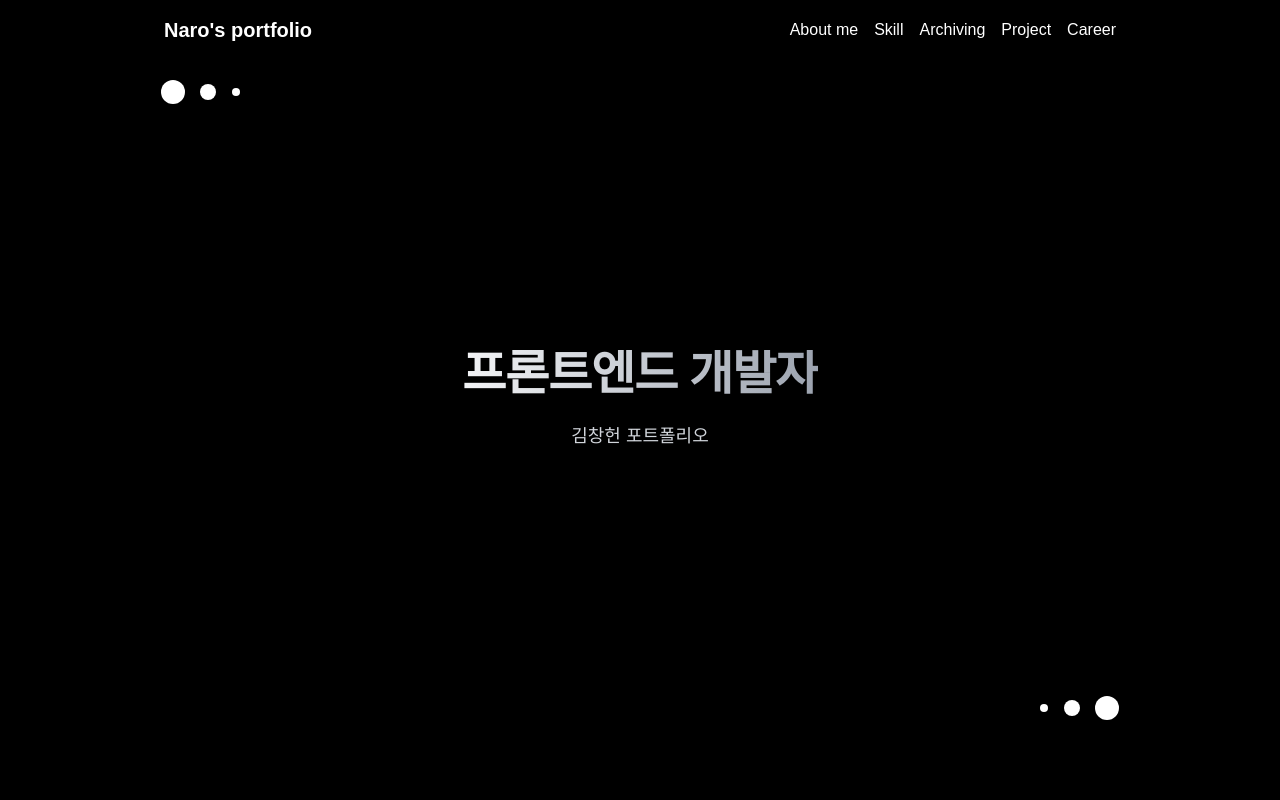
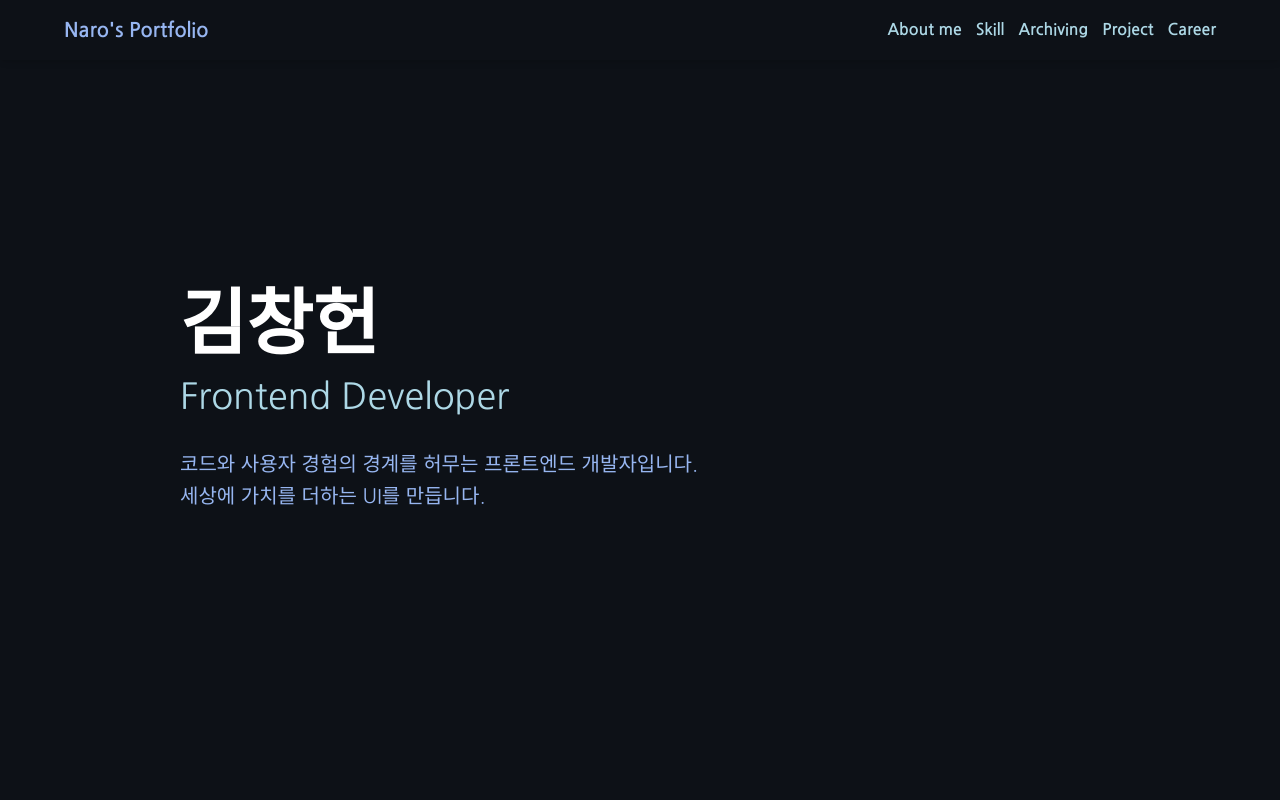
Before and after one commit to changheonkim/portfolio, a Next.js app: page / in a window 1280 px wide. Shown: the top 800 px of the page. Built offline with nearby package versions, Linux system fonts and the light colour scheme.

Commit message:
fix: 메인 색상 및 디자인 변경

```diff
--- a/src/app/layout.tsx
+++ b/src/app/layout.tsx
@@ -24,7 +24,7 @@ export default function RootLayout({
 }>) {
   return (
     <html lang="en">
-      <body className={`${nanumGothic.variable} antialiased`}>
+      <body className={`${nanumGothic.variable} font-nanum antialiased`}>
         <Navbar />
         {children}
       </body>
--- a/src/features/aboutMeSection/AboutMeSection.tsx
+++ b/src/features/aboutMeSection/AboutMeSection.tsx
@@ -1,10 +1,11 @@
 import SectionContainer from '@/widgets/sectionContainer';
-import Title from '@/shared/ui/title/Title';
+import Title from '@/shared/ui/title';
 
 export default function AboutMeSection() {
   return (
-    <SectionContainer backgroundColor="bg-white">
+    <SectionContainer>
       <Title>ABOUT ME</Title>
+      <div></div>
     </SectionContainer>
   );
 }
--- a/src/features/mainSection/ui/BallGroup.tsx
+++ /dev/null
@@ -1,41 +0,0 @@
-'use client';
-
-import { motion } from 'framer-motion';
-
-import { BallGroupProps } from '../MainSection.model';
-
-export const BallGroup: React.FC<BallGroupProps> = ({
-  position,
-  ballVariants,
-  direction,
-  controls,
-  onAnimationComplete,
-}) => {
-  return (
-    <div className={`absolute flex items-center space-x-4 ${position}`}>
-      {direction === 'left' ? (
-        <>
-          <motion.div
-            className="w-6 h-6 bg-white rounded-full shadow-lg"
-            variants={ballVariants}
-            animate={controls}
-            onAnimationComplete={onAnimationComplete}
-          />
-          <div className="w-4 h-4 bg-white rounded-full shadow-md" />
-          <div className="w-2 h-2 bg-white rounded-full shadow-sm" />
-        </>
-      ) : (
-        <>
-          <div className="w-2 h-2 bg-white rounded-full shadow-sm" />
-          <div className="w-4 h-4 bg-white rounded-full shadow-md" />
-          <motion.div
-            className="w-6 h-6 bg-white rounded-full shadow-lg"
-            variants={ballVariants}
-            animate={controls}
-            onAnimationComplete={onAnimationComplete}
-          />
-        </>
-      )}
-    </div>
-  );
-};
--- a/src/features/mainSection/ui/CentralText.tsx
+++ b/src/features/mainSection/ui/CentralText.tsx
@@ -1,12 +1,59 @@
+import { motion, useMotionValue, useTransform, animate } from 'framer-motion';
+import { useEffect } from 'react';
+
 export const CentralText = () => {
+  const baseText = 'hello, world :)' as string;
+  const count = useMotionValue(0);
+  const rounded = useTransform(count, (latest) => Math.round(latest));
+  const displayText = useTransform(rounded, (latest) =>
+    baseText.slice(0, latest),
+  );
+
+  useEffect(() => {
+    const controls = animate(count, baseText.length, {
+      type: 'tween',
+      duration: 1.5,
+      ease: 'easeIn',
+      repeat: 1,
+      repeatType: 'reverse',
+      repeatDelay: 0.5,
+    });
+    return controls.stop;
+  }, []);
+
   return (
-    <div className="flex flex-col items-center justify-center h-full text-center text-white cursor-default">
-      <h1 className="text-5xl font-extrabold tracking-tight bg-clip-text text-transparent bg-gradient-to-r from-gray-100 to-gray-400">
-        프론트엔드 개발자
-      </h1>
-      <p className="mt-6 text-lg font-medium text-gray-300">
-        김창헌 포트폴리오
-      </p>
+    <div className="relative flex flex-col items-start justify-center h-screen px-10 text-white overflow-hidden">
+      {/* 기존 텍스트 내용 */}
+      <motion.h1
+        className="text-7xl font-extrabold text-white"
+        initial={{ opacity: 0, y: 50 }}
+        animate={{ opacity: 1, y: 0 }}
+        transition={{ duration: 1.5, delay: 3.5 }}
+      >
+        김창헌
+      </motion.h1>
+      <motion.p
+        className="mt-4 text-4xl  text-[#ADD8E6]"
+        initial={{ opacity: 0, y: 50 }}
+        animate={{ opacity: 1, y: 0 }}
+        transition={{ duration: 1.5, delay: 3.6 }}
+      >
+        Frontend Developer
+      </motion.p>
+      <motion.p
+        className="mt-8 max-w-xl text-left text-[#97B6F1] text-xl leading-relaxed"
+        initial={{ opacity: 0, y: 50 }}
+        animate={{ opacity: 1, y: 0 }}
+        transition={{ duration: 1.5, delay: 3.7 }}
+      >
+        코드와 사용자 경험의 경계를 허무는 프론트엔드 개발자입니다. <br />
+        세상에 가치를 더하는 UI를 만듭니다.
+      </motion.p>
+
+      {/* 타이핑 애니메이션과 커서 추가 */}
+      <div className="absolute flex justify-center items-center top-1/2 left-1/2 -translate-x-1/2 -translate-y-1/2 text-5xl">
+        <motion.span>{displayText}</motion.span>
+      </div>
     </div>
   );
 };
--- a/src/features/mainSection/ui/MainContainer.tsx
+++ b/src/features/mainSection/ui/MainContainer.tsx
@@ -1,35 +1,13 @@
 'use client';
 
-import { MainSectionHelpers } from '../MainSection.helpers';
-
 import SectionContainer from '@/widgets/sectionContainer';
-import { BallGroup } from './BallGroup';
 import { CentralText } from './CentralText';
 
 export default function MainContainer() {
-  const { controls, handleScroll, createBallVariants } = MainSectionHelpers();
   return (
-    <SectionContainer backgroundColor="bg-black">
-      {/* 왼쪽 상단 점들 */}
-      <BallGroup
-        position="top-20 left-5"
-        ballVariants={createBallVariants('left')}
-        direction="left"
-        controls={controls}
-        onAnimationComplete={handleScroll}
-      />
-
-      {/* 중앙 텍스트 */}
+    <SectionContainer>
+      {/* 중앙 텍스트 애니메이션 */}
       <CentralText />
-
-      {/* 우측 하단 점들 */}
-      <BallGroup
-        position="bottom-20 right-5"
-        ballVariants={createBallVariants('right')}
-        direction="right"
-        controls={controls}
-        onAnimationComplete={handleScroll}
-      />
     </SectionContainer>
   );
 }
--- a/src/shared/ui/title/Title.tsx
+++ b/src/shared/ui/title/Title.tsx
@@ -3,7 +3,7 @@ import { TitleProps } from './Title.type';
 export default function Title(props: TitleProps) {
   return (
     <div className="flex justify-center items-center h-[100px] mt-[50px]">
-      <h1 className="text-[36px] underline">{props.children}</h1>
+      <h1 className="text-[36px] underline text-gray-300">{props.children}</h1>
     </div>
   );
 }
--- a/src/widgets/navbar/Navbar.tsx
+++ b/src/widgets/navbar/Navbar.tsx
@@ -1,16 +1,55 @@
+'use client';
+
+import { motion } from 'framer-motion';
+
 export default function Navbar() {
   return (
-    <header className="fixed top-0 left-0 w-full bg-black shadow-md z-50">
-      <div className="container mx-auto flex items-center justify-between w-[1000px] text-white py-4 px-6">
-        <div className="text-xl font-bold">Naro's portfolio</div>
-        <nav className="flex space-x-4">
-          <a href="#home">About me</a>
-          <a href="#about">Skill</a>
-          <a href="#contact">Archiving</a>
-          <a href="#contact">Project</a>
-          <a href="#contact">Career</a>
-        </nav>
-      </div>
+    <header className="fixed top-0 left-0 w-full bg-[#0D1117] shadow-md z-50">
+      {/* 나머지 콘텐츠 */}
+      <motion.nav
+        className="flex space-x-6"
+        initial={{ opacity: 0, y: -20 }}
+        animate={{ opacity: 1, y: 0 }}
+        transition={{ duration: 1.5, delay: 3.5 }}
+      >
+        <div className="container mx-auto flex items-center justify-between w-[1200px] text-[#ADD8E6] font-bold py-4 px-6">
+          <a href="#home" className="hover:text-white text-xl text-[#97B6F1]">
+            Naro's Portfolio
+          </a>
+          <div className="flex items-center gap-[14px]">
+            <a
+              href="#home"
+              className="hover:text-white transition-all duration-300"
+            >
+              About me
+            </a>
+            <a
+              href="#about"
+              className="hover:text-white transition-all duration-300"
+            >
+              Skill
+            </a>
+            <a
+              href="#contact"
+              className="hover:text-white transition-all duration-300"
+            >
+              Archiving
+            </a>
+            <a
+              href="#projects"
+              className="hover:text-white transition-all duration-300"
+            >
+              Project
+            </a>
+            <a
+              href="#career"
+              className="hover:text-white transition-all duration-300"
+            >
+              Career
+            </a>
+          </div>
+        </div>
+      </motion.nav>
     </header>
   );
 }
--- a/src/widgets/sectionContainer/SectionContainer.tsx
+++ b/src/widgets/sectionContainer/SectionContainer.tsx
@@ -1,13 +1,8 @@
 import { SectionContainerProps } from './SectionContainer.type';
 
-export default function SectionContainer({
-  children,
-  backgroundColor,
-}: SectionContainerProps) {
+export default function SectionContainer({ children }: SectionContainerProps) {
   return (
-    <div
-      className={`w-full ${backgroundColor} flex justify-center items-center`}
-    >
+    <div className="w-full bg-[#0D1117] flex justify-center items-center overflow-hidden">
       <div className="relative h-screen w-[1000px]">{children}</div>
     </div>
   );
--- a/src/widgets/sectionContainer/SectionContainer.type.ts
+++ b/src/widgets/sectionContainer/SectionContainer.type.ts
@@ -1,4 +1,3 @@
 export type SectionContainerProps = {
   children: React.ReactNode;
-  backgroundColor: string;
 };
--- a/tailwind.config.ts
+++ b/tailwind.config.ts
@@ -7,6 +7,7 @@ export default {
     './src/app/**/*.{js,ts,jsx,tsx,mdx}',
     './src/widgets/**/*.{js,ts,jsx,tsx,mdx}',
     './src/features/**/*.{js,ts,jsx,tsx,mdx}',
+    './src/shared/**/*.{js,ts,jsx,tsx,mdx}',
   ],
   theme: {
     extend: {
@@ -14,6 +15,9 @@ export default {
         background: 'var(--background)',
         foreground: 'var(--foreground)',
       },
+      fontFamily: {
+        nanum: ['Nanum Gothic', 'sans-serif'], // 나눔고딕 추가
+      },
     },
   },
   plugins: [],
```
